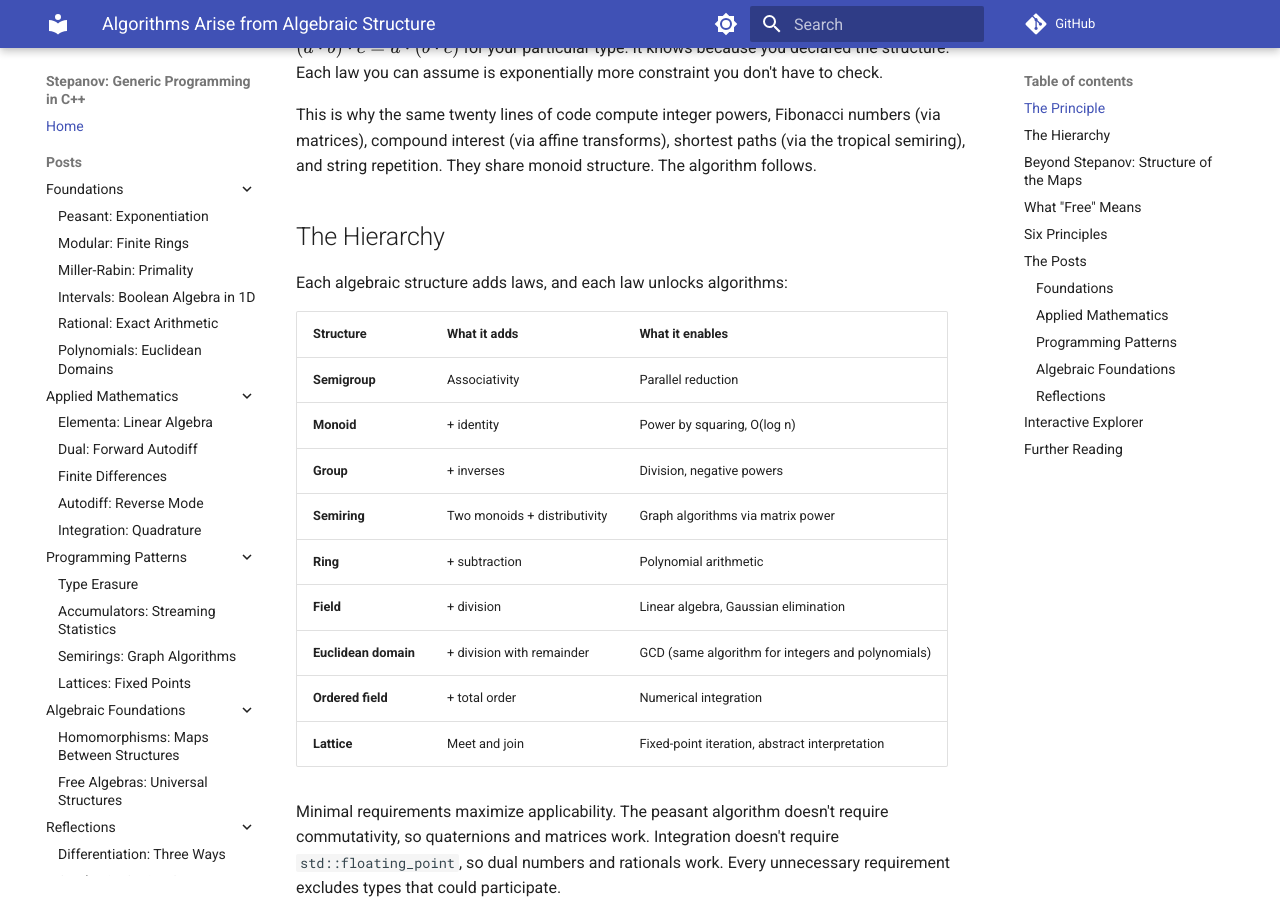
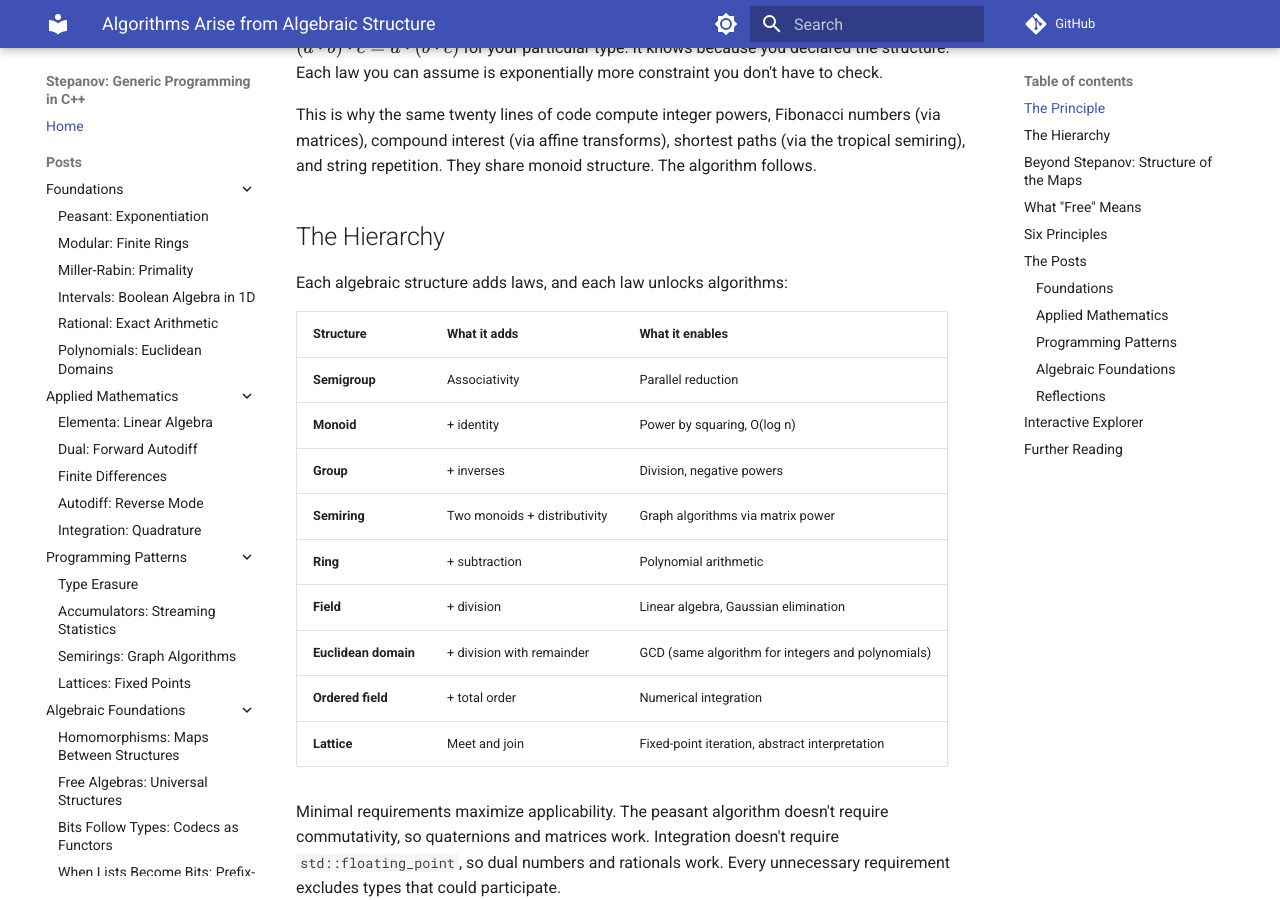
Before and after one commit to queelius/stepanov, an MkDocs documentation site: the page built from docs/index.md, in a window 1280 px wide and 900 px high, scrolled down 591 px. Built offline with MkDocs 1.6.1 and Material for MkDocs 9.7.7, drawn with Linux system fonts in a browser that asks for light colours; comment, search, counter and statistics services are not loaded.

Commit message:
docs(mkdocs): list new codecs-functors and prefix-free posts in nav
Co-Authored-By: Claude Sonnet 4.6 <noreply@anthropic.com>

```diff
--- a/mkdocs.yml
+++ b/mkdocs.yml
@@ -88,6 +88,8 @@ nav:
       - Algebraic Foundations:
           - "Homomorphisms: Maps Between Structures": post/2026-03-homomorphism-stepanov/index.md
           - "Free Algebras: Universal Structures": post/2026-03-free-algebra-stepanov/index.md
+          - "Bits Follow Types: Codecs as Functors": post/2026-05-codecs-functors-stepanov/index.md
+          - "When Lists Become Bits: Prefix-Free Codes": post/2026-05-prefix-free-stepanov/index.md
       - Reflections:
           - "Differentiation: Three Ways": post/2025-01-differentiation-stepanov/index.md
           - "Synthesis: Seeing Structure": post/2026-01-18-synthesis-stepanov/index.md
```
